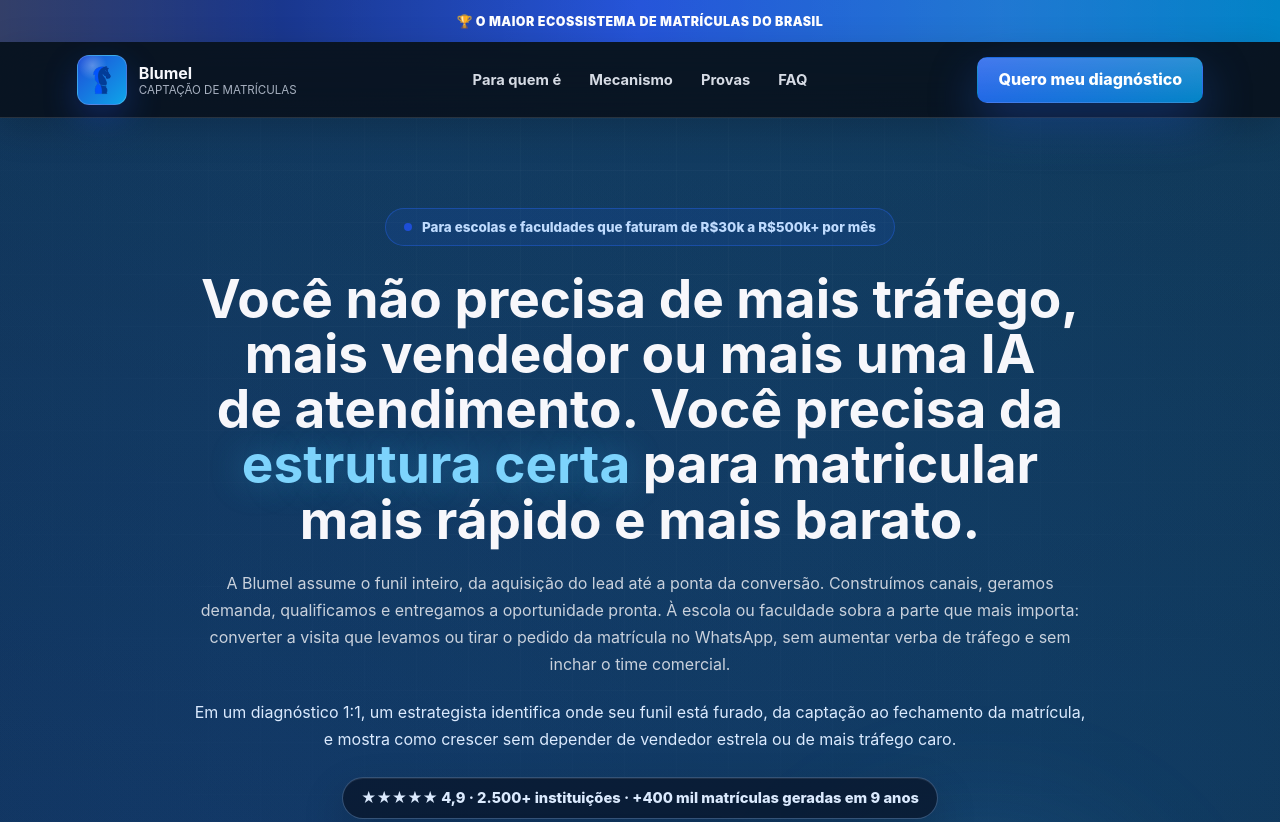
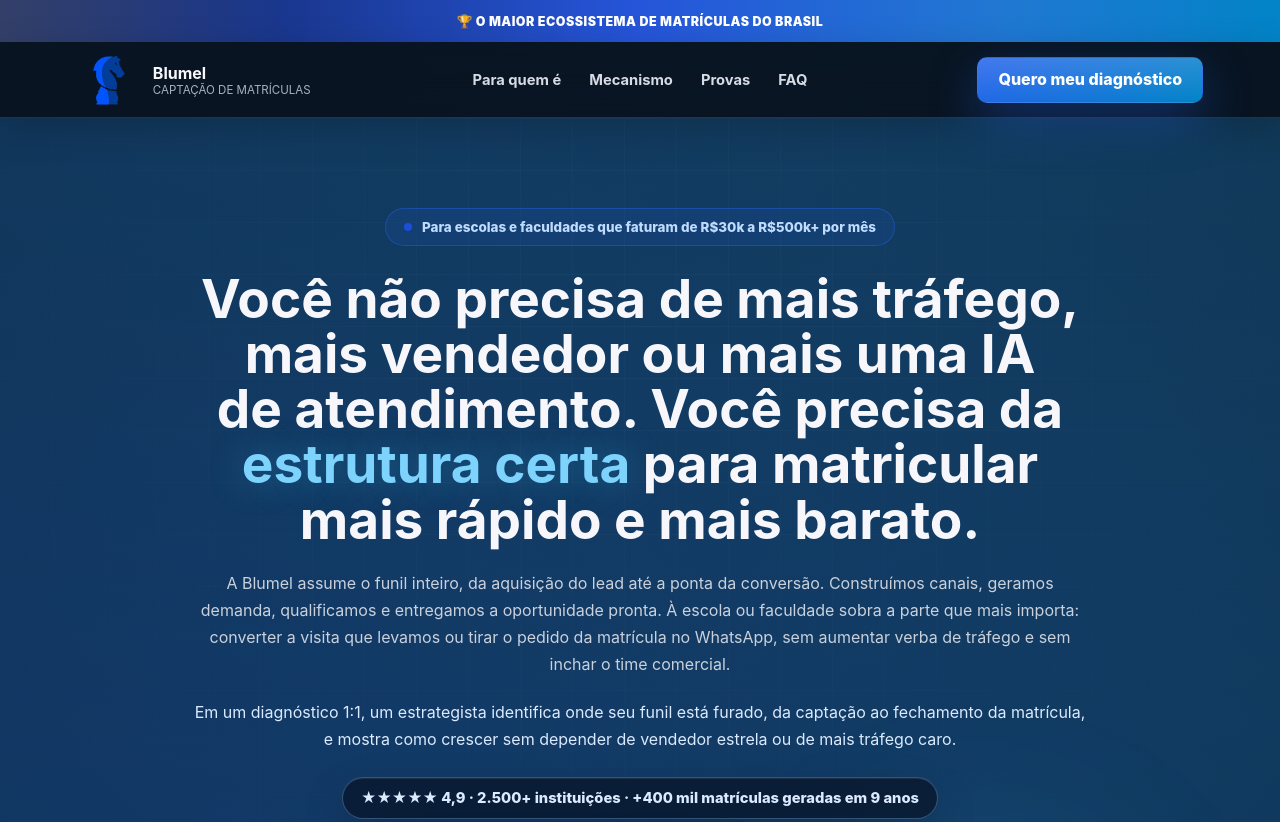
Before and after one commit to Gabrielsandbox/Blumel-Landing, a plain HTML site: page index.html in a window 1280 px wide. Shown: the top 822 px of the page. Drawn offline with Linux system fonts and the light colour scheme.

Commit message:
Show logo without container

```diff
--- a/styles.css
+++ b/styles.css
@@ -97,21 +97,19 @@ a {
 
 .brand-mark {
   display: grid;
-  width: 50px;
-  height: 50px;
+  width: 64px;
+  height: 64px;
   place-items: center;
-  border: 1px solid rgba(255, 255, 255, 0.18);
-  border-radius: 12px;
+  border: 0;
+  border-radius: 0;
   color: var(--white);
-  background:
-    radial-gradient(circle at 30% 20%, rgba(255, 255, 255, 0.28), transparent 28%),
-    linear-gradient(135deg, var(--accent), #0ea5e9);
-  box-shadow: 0 14px 34px rgba(29, 78, 216, 0.32);
+  background: transparent;
+  box-shadow: none;
   font-weight: 950;
 }
 
 .brand-logo {
-  padding: 6px;
+  padding: 0;
 }
 
 .brand-logo img {
@@ -926,8 +924,8 @@ details p {
 }
 
 .footer-brand .brand-mark {
-  width: 42px;
-  height: 42px;
+  width: 54px;
+  height: 54px;
 }
 
 .footer a,
```
